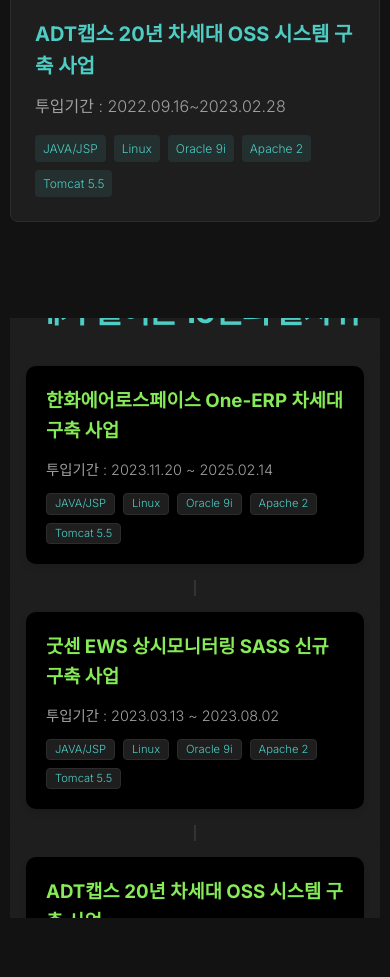
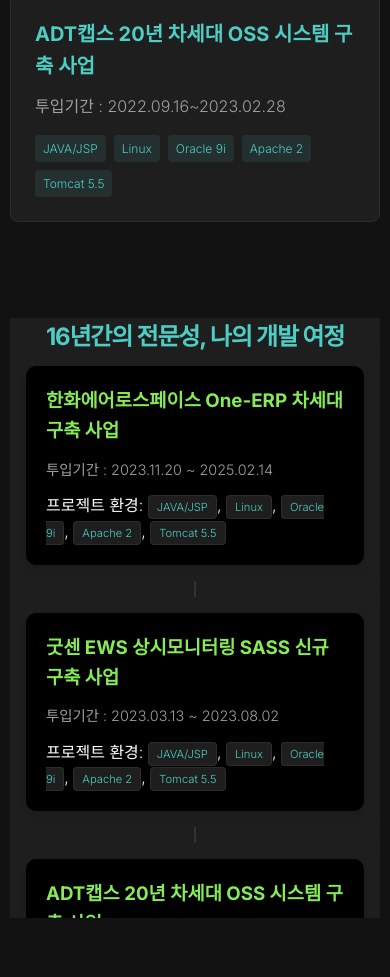
Before and after one commit to action1020/action1020.github.io, a plain HTML site: page index.html in a window 390 px wide. Shown: the part 4277-5254 px from the top of the page. Drawn offline with Linux system fonts and the light colour scheme.

Commit message:
fix mobile

```diff
--- a/css/styles.css
+++ b/css/styles.css
@@ -733,6 +733,13 @@ body {
     .timeline-section::before {
         left: 20px !important;
     }
+
+    .timeline-section .section-header h2 {
+        margin-top: 2rem;
+        font-size: 1.5rem;
+        text-align: center;
+        padding: 0 1rem;
+    }
 }
 
 /* Contact Section */
--- a/js/script.js
+++ b/js/script.js
@@ -68,7 +68,7 @@ document.addEventListener('DOMContentLoaded', function() {
             const match = dateString.match(/투입기간\s*:\s*(\d{4}\.\d{2}\.\d{2})~(\d{4}\.\d{2}\.\d{2})/);
             if (match) {
                 const [, startDate, endDate] = match;
-                return `투입기간 : ${startDate} ~ ${endDate}`;
+                return `${startDate.replace(/\./g, '년 ')}월 ~ ${endDate.replace(/\./g, '년 ')}월`;
             }
             return dateString;
         }
@@ -110,7 +110,7 @@ document.addEventListener('DOMContentLoaded', function() {
         const sectionHeader = document.createElement('div');
         sectionHeader.classList.add('section-header');
         sectionHeader.innerHTML = `
-            <h2>내가 걸어온 ${calculateProjectYears()}년의 발자취</h2>
+            <h2>${calculateProjectYears()}년간의 전문성, 나의 개발 여정</h2>
         `;
         timeline.appendChild(sectionHeader);
 
@@ -134,7 +134,10 @@ document.addEventListener('DOMContentLoaded', function() {
                     <p class="date">${formattedDate}</p>
                     ${item.env ? `
                     <div class="timeline-project-details">
-                        ${item.env.map(env => `<span class="project-env-tag">${env}</span>`).join('')}
+                        <p class="project-env-description">
+                            프로젝트 환경:
+                            ${item.env.map(env => `<span class="project-env-tag">${env}</span>`).join(', ')}
+                        </p>
                     </div>
                     ` : ''}
                 </div>
```
